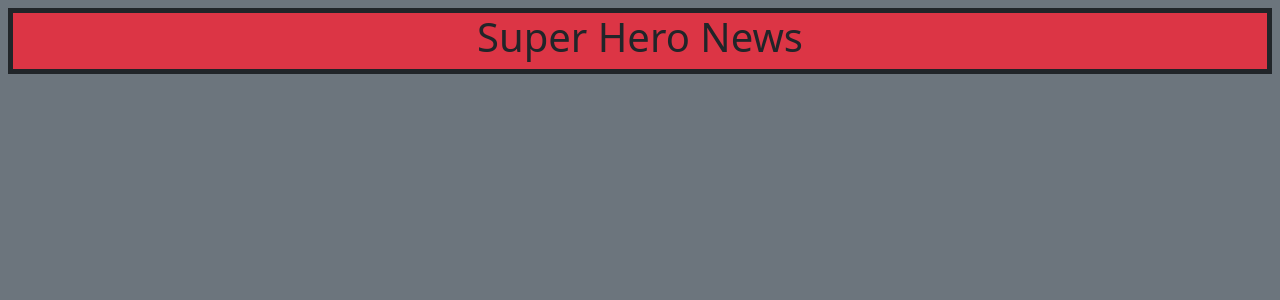
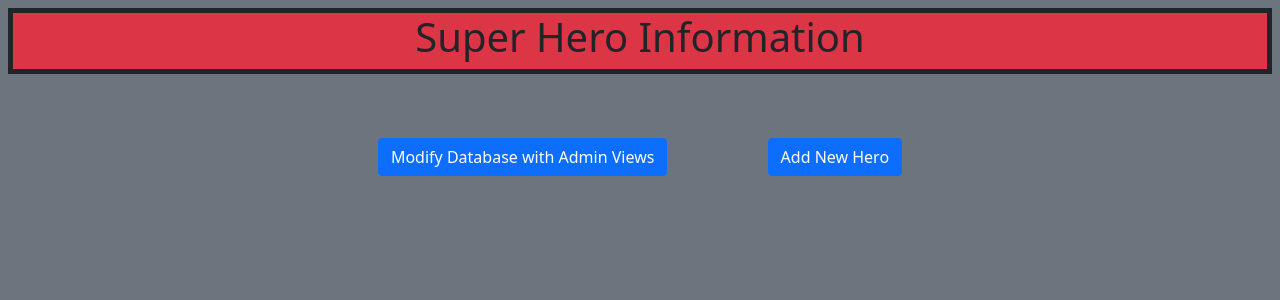
Before and after one commit to Niko-Antuna/BACS350, a Django app: page /hero/ in a window 1280 px wide. Shown: the top 300 px of the page. Run offline with Django 3.2, Linux system fonts and the light colour scheme; data that the repository does not hold is empty.

Commit message:
Working Project 6

```diff
--- a/week6/Superhero/config/urls.py
+++ b/week6/Superhero/config/urls.py
@@ -1,10 +1,14 @@
 from django.urls import path
-from hero.views import IndexView, HeroDetailView, HeroListView
 from django.contrib import admin
+from hero.views import IndexView, HeroDeleteView, HeroDetailView, HeroListView, HeroCreateView, HeroUpdateView
+
 
 urlpatterns = [
     path('admin/', admin.site.urls),
-    path('', IndexView.as_view()),
-    path('hero/', HeroListView.as_view()),
-    path('hero/<int:pk>', HeroDetailView.as_view()),
+    path('',                        IndexView.as_view(), name='index_view'),
+    path('hero/',                   HeroListView.as_view(), name='hero_list'),
+    path('hero/<int:pk>',           HeroDetailView.as_view(), name='hero_detail'),
+    path('hero/add',                HeroCreateView.as_view(), name='hero_add'),
+    path('hero/<int:pk>/',          HeroUpdateView.as_view(), name='hero_edit'),
+    path('hero/<int:pk>/delete',    HeroDeleteView.as_view(), name='hero_delete'),
 ]
--- a/week6/Superhero/hero/models.py
+++ b/week6/Superhero/hero/models.py
@@ -1,4 +1,6 @@
 from django.db import models
+from django.urls.base import reverse_lazy
+
 
 class Hero (models.Model):
     name = models.CharField(max_length=100)
@@ -7,3 +9,6 @@ class Hero (models.Model):
 
     def __str__(self):
         return f'{self.name} - Description: {self.description}'
+
+    def get_absolute_url(self):
+        return reverse_lazy('hero_list')
--- a/week6/Superhero/hero/views.py
+++ b/week6/Superhero/hero/views.py
@@ -1,5 +1,7 @@
 from django.shortcuts import render
-from django.views.generic import ListView, TemplateView
+from django.urls import reverse_lazy
+from django.contrib.auth.mixins import LoginRequiredMixin
+from django.views.generic import CreateView, DeleteView, DetailView, ListView, RedirectView, TemplateView, UpdateView
 from .models import Hero
 
 
@@ -8,15 +10,28 @@ class IndexView(TemplateView):
 
 
 class HeroListView(ListView):
+    template_name = 'hero_list.html'
     model = Hero
-    template_name = 'hero_list.html'
 
 
-class HeroDetailView(TemplateView):
+class HeroDetailView(DetailView):
+    template_name = 'hero_detail.html'
     model = Hero
-    template_name = 'hero_detail.html'
 
-    def get_context_data(self, **kwargs):
-        hero_id = kwargs['pk']
-        hero = Hero.objects.get(pk=hero_id)
-        return {'hero': Hero.objects.get(pk=hero_id)}
+
+class HeroCreateView(LoginRequiredMixin, CreateView):
+    template_name = "hero_add.html"
+    model = Hero
+    fields = ['name', 'description', 'image']
+
+
+class HeroUpdateView(LoginRequiredMixin, UpdateView):
+    template_name = "hero_edit.html"
+    model = Hero
+    fields = ['name', 'description', 'image']
+
+
+class HeroDeleteView(LoginRequiredMixin, DeleteView):
+    model = Hero
+    template_name = 'hero_delete.html'
+    success_url = reverse_lazy('hero_list')
--- a/week6/Superhero/templates/hero_list.html
+++ b/week6/Superhero/templates/hero_list.html
@@ -5,22 +5,27 @@
     <meta charset="UTF-8">
     <meta http-equiv="X-UA-Compatible" content="IE=edge">
     <meta name="viewport" content="width=device-width, initial-scale=1.0">
-    <title>Superhero Gallery</title>
+    <title>Superhero List</title>
 </head>
 
 {% extends 'superhero_theme.html' %}
 {% block content %}
+
 <body>
     <ul>
         {% for hero in object_list %}
         <li>
-            <h2>{{ hero.name }}</h2>
-            <p>{{ hero.description }}</p>
-            <p><img src="{{ hero.image }}" alt="{{ hero.name}}" width="30%"></p>
-            <p><a class="btn btn-light" href="{{ hero.pk }}">{{ hero.name }}</a></p>
+            <h3>{{ hero.name }}</h2>
+                <p><img src="{{ hero.image }}" alt="{{ hero.name}}" width="10%"></p>
+                <p><a class="btn btn-light" href="{{ hero.pk }}">Details</a></p>
         </li>
         {% endfor %}
     </ul>
+
+    <a href="/admin/" class="btn btn-primary m-5">Modify Database with Admin Views</a>
+    <a href="/hero/add" class="btn btn-primary m-5">Add New Hero</a>
 </body>
+
 {% endblock content %}
+
 </html>
--- a/week6/Superhero/templates/superhero_theme.html
+++ b/week6/Superhero/templates/superhero_theme.html
@@ -11,12 +11,13 @@
 </head>
 
 <header class="text-center bg-danger border border-5 border-dark m-2">
-    <h1>Super Hero News</h1>
+    <h1>Super Hero Information</h1>
 </header>
 
-<body class="bg-secondary text-center">
+<body class="text-center bg-secondary">
     {% block content %}
     <h2>No Main Block Defined</h2>
     {% endblock content %}
 </body>
+
 </html>
```
Also changed, not shown: week6/Superhero/templates/hero_add.html (added, +13 -0 lines), week6/Superhero/templates/hero_delete.html (added, +10 -0 lines), week6/Superhero/templates/hero_detail.html (+11 -4 lines), week6/Superhero/templates/hero_edit.html (added, +13 -0 lines), week6/Superhero/templates/index.html (+7 -4 lines).
